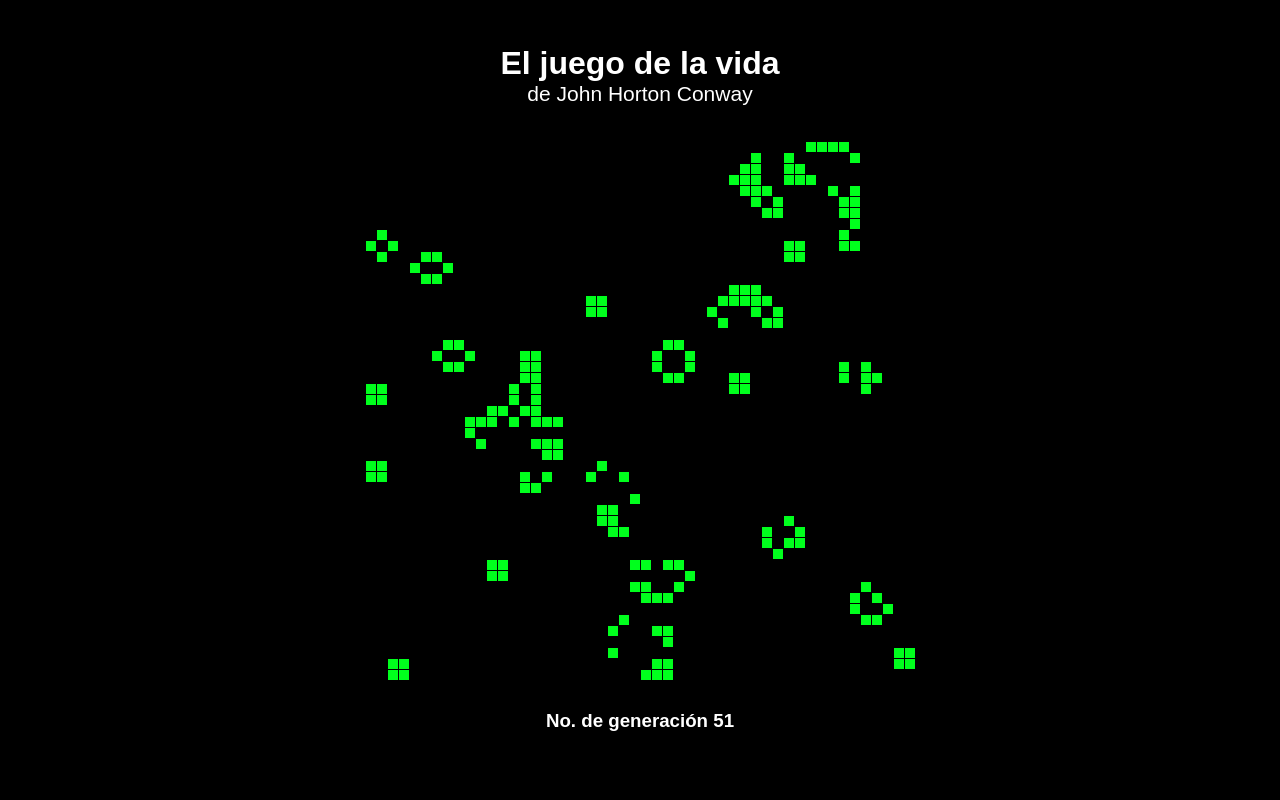
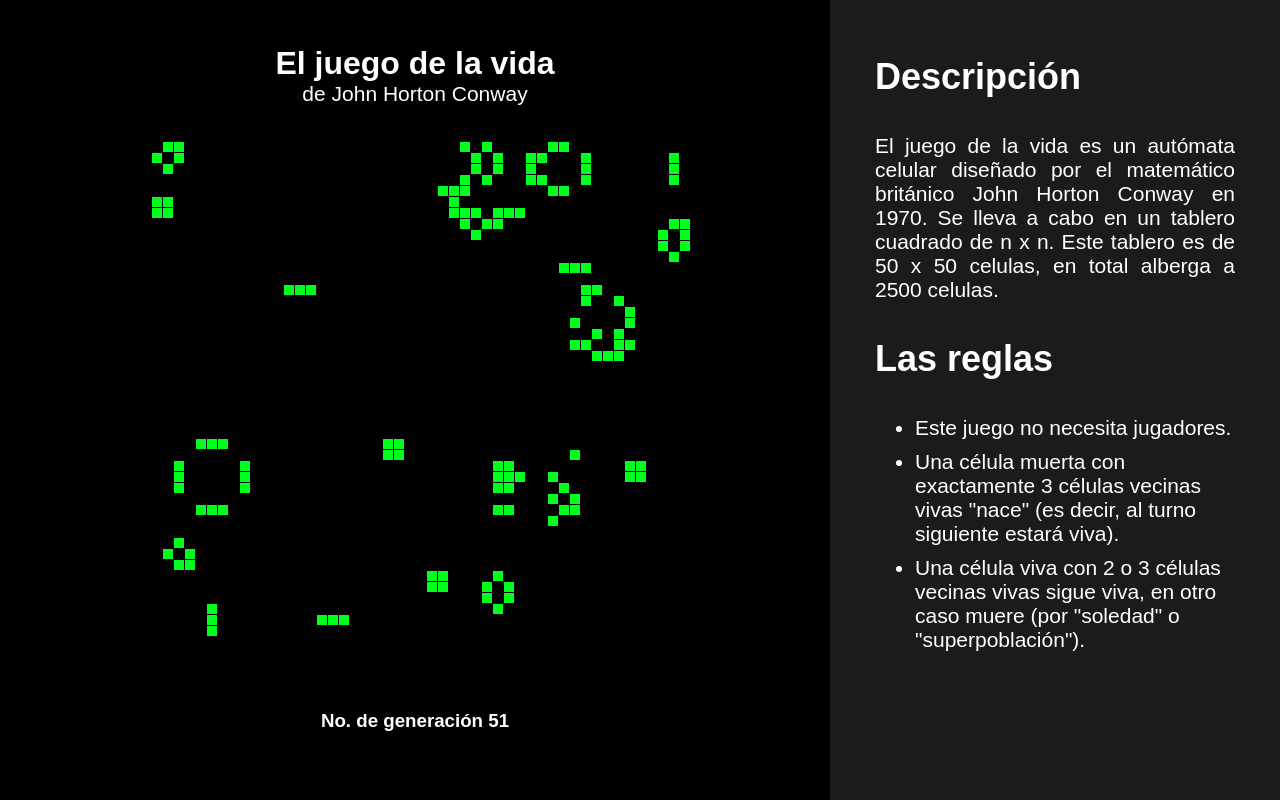
Before and after one commit to edevars/the-game-of-life, a Next.js app: page / in a window 1280 px wide. Built offline with nearby package versions, Linux system fonts and the light colour scheme.

Commit message:
:sparkles: Adding description and rules

```diff
--- a/pages/index.js
+++ b/pages/index.js
@@ -1,5 +1,6 @@
 import React, { useState, useEffect } from "react";
 import styled from "styled-components";
+import { GridWrapper } from "../styles/GridWrapper";
 import { GlobalStyle } from "../styles/GlobalStyle";
 import { Title } from "../styles/Title";
 import { Subtitle } from "../styles/Subtitle";
@@ -14,7 +15,7 @@ const BorderBox = styled.div`
   align-items: center;
 `;
 
-const Grid = styled.div`
+const Board = styled.div`
   display: grid;
   grid-template-columns: repeat(${BOARD_SIZE}, 10px);
   grid-template-rows: repeat(${BOARD_SIZE}, 10px);
@@ -23,7 +24,7 @@ const Grid = styled.div`
   row-gap: 1px;
 `;
 
-const Block = styled.div`
+const Cell = styled.div`
   background: ${(props) => (props.isAlive ? "#00ff1d" : "black")};
   width: 10px;
   height: 10px;
@@ -349,7 +350,7 @@ const liveOrDieByType = (type, index, boardOfCells) => {
 const createCells = () => {
   let cells = [NUMBER_OF_CELLS];
   for (let i = 0; i < NUMBER_OF_CELLS; i++) {
-    const isAlive = Math.random() > 0.5 ? true : false;
+    const isAlive = Math.random() > 0.8 ? true : false;
     cells[i] = {
       isAlive,
       index: i,
@@ -395,16 +396,39 @@ const Home = () => {
   return (
     <div>
       <GlobalStyle />
+      <GridWrapper>
         <BorderBox>
           <Title>El juego de la vida</Title>
           <Subtitle>de John Horton Conway</Subtitle>
-        <Grid>
+          <Board>
             {cells.map(({ isAlive, index }) => (
-            <Block key={index} isAlive={isAlive} />
+              <Cell key={index} isAlive={isAlive} />
             ))}
-        </Grid>
+          </Board>
           <h3>No. de generación {generation}</h3>
         </BorderBox>
+        <aside>
+          <h3>Descripción</h3>
+          <p>
+            El juego de la vida es un autómata celular diseñado por el
+            matemático británico John Horton Conway en 1970. Se lleva a cabo en
+            un tablero cuadrado de n x n. Este tablero es de 50 x 50 celulas, en
+            total alberga a 2500 celulas.
+          </p>
+          <h3>Las reglas</h3>
+          <ul>
+            <li>Este juego no necesita jugadores.</li>
+            <li>
+              Una célula muerta con exactamente 3 células vecinas vivas "nace"
+              (es decir, al turno siguiente estará viva).
+            </li>
+            <li>
+              Una célula viva con 2 o 3 células vecinas vivas sigue viva, en
+              otro caso muere (por "soledad" o "superpoblación").
+            </li>
+          </ul>
+        </aside>
+      </GridWrapper>
     </div>
   );
 };
--- /dev/null
+++ b/styles/GridWrapper.js
@@ -0,0 +1,26 @@
+import styled from 'styled-components';
+
+export const GridWrapper = styled.div`
+    display: grid;
+    grid-template-columns: 1fr 450px;
+
+    aside{
+        background: #1d1a1a;
+        padding: 20px 45px;
+        height: calc(100vh - 40px);
+
+        p{
+            font-size: 21px;
+            text-align: justify;
+        }
+
+        h3{
+            font-size: 36px;
+        }
+
+        li{
+            margin-bottom: 10px;
+            font-size: 21px;
+        }
+    }
+`
```
Lines whose indentation alone changed are shown as unchanged.
